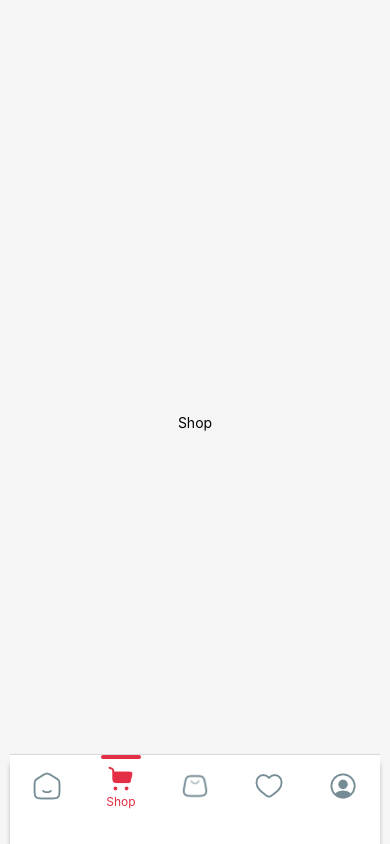
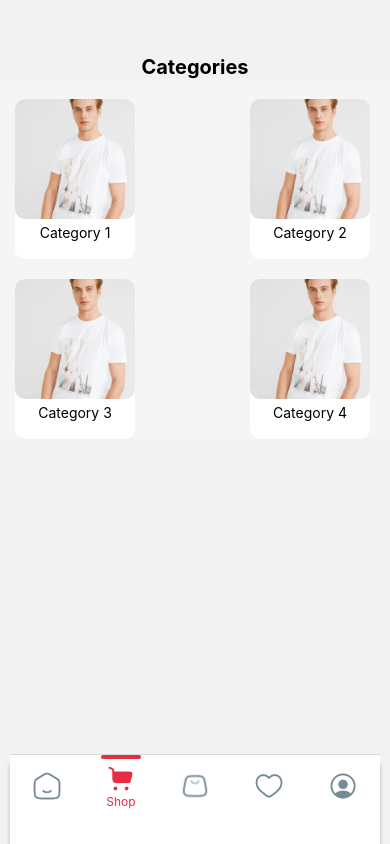
Before and after one commit to mukeshkumhar/React-Native-Multi-Vendor, a React Native app: screen /Shop in a window 390 px wide. Built offline with nearby package versions, Linux system fonts and the light colour scheme.

Commit message:
Refactor Shop screen to implement category cards and enhance layout with scrollable view

```diff
--- a/screens/bottom.tabs.screen/Shop.js
+++ b/screens/bottom.tabs.screen/Shop.js
@@ -1,21 +1,97 @@
-import { StyleSheet, Text, View } from 'react-native'
+import { StyleSheet, Text, View, Image, TouchableOpacity, SafeAreaView, ScrollView } from 'react-native'
 import React from 'react'
 
+
+const categories = [
+    {
+        id: 1,
+        image: require('../../assets/images/photo1.png'),
+        title: 'Category 1',
+    },
+    {
+        id: 2,
+        image: require('../../assets/images/photo1.png'),
+        title: 'Category 2',
+    },
+    {
+        id: 3,
+        image: require('../../assets/images/photo1.png'),
+        title: 'Category 3',
+    },
+    {
+        id: 4,
+        image: require('../../assets/images/photo1.png'),
+        title: 'Category 4',
+    },
+];
+
+const CategoryCard = ({ image, title }) => (
+    <TouchableOpacity style={styles.categoryCard}>
+        <Image source={image} style={styles.categoryImage} />
+        <Text style={styles.categoryTitle}>{title}</Text>
+    </TouchableOpacity>
+);
 const Shop = () => {
     return (
-        <View style={styles.container}>
-            <Text>Shop</Text>
-        </View>
+        <SafeAreaView>
+            <ScrollView>
+                <View style={styles.mainContainer}>
+                    <View style={styles.header}><Text style={styles.headerText}>Categories</Text></View>
+                    <View style={styles.container}>
+
+                        {categories.map((category) => (
+                            <CategoryCard key={category.id} image={category.image} title={category.title} />
+                        ))}
+                    </View>
+                </View>
+            </ScrollView>
+        </SafeAreaView>
     )
 }
 
 export default Shop
 
 const styles = StyleSheet.create({
-    container: {
-        flex: 1,
+    mainContainer: {
+        marginTop: 50,
+    },
+    header: {
+        marginTop: 5,
         justifyContent: 'center',
         alignItems: 'center',
+
+    },
+    headerText: {
+        fontSize: 20,
+        fontWeight: 'bold',
+    },
+    container: {
+        flexDirection: 'row',
+        flexWrap: 'wrap',
+        justifyContent: 'space-between',
+        paddingHorizontal: 15,
         backgroundColor: '#F5F5F5',
-    }
+    },
+    categoryCard: {
+        width: 120,
+        height: 160,
+        marginTop: 20,
+        marginBottom: 0,
+        marginRight: 5,
+        alignItems: 'center',
+        padding: 0,
+        backgroundColor: 'white',
+        borderRadius: 10,
+    },
+    categoryImage: {
+        width: 120,
+        height: 120,
+        borderRadius: 10,
+    },
+    categoryTitle: {
+        textAlign: 'center',
+        marginTop: 5,
+        marginBottom: 10,
+    },
+
 })
```
